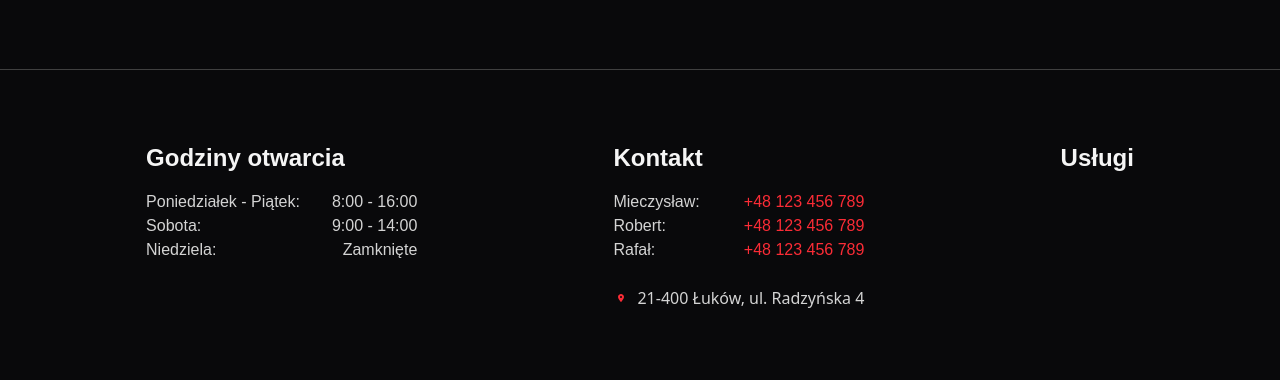
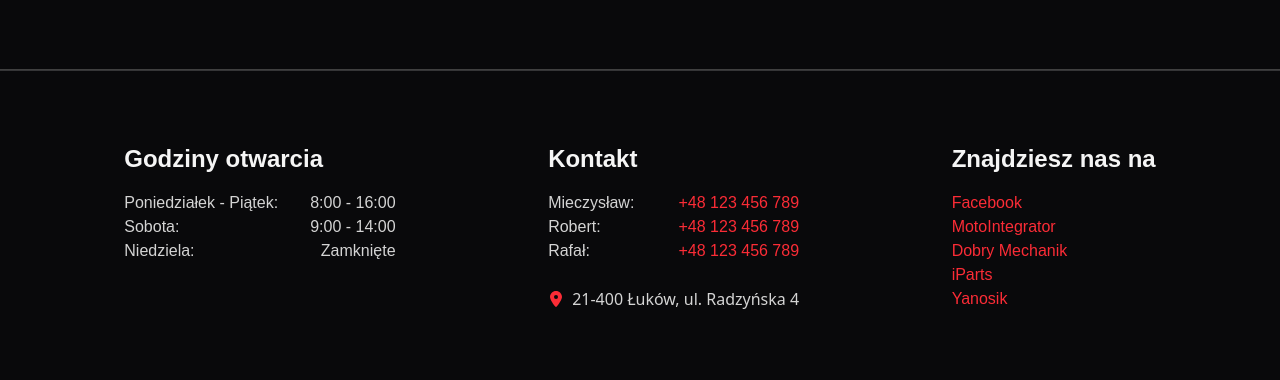
Before and after one commit to zelkyyyy/domanski-serwis, a Next.js app: page / in a window 1280 px wide. Shown: the part 3066-3446 px from the top of the page. Built offline with nearby package versions, Linux system fonts and the light colour scheme.

Commit message:
Added socials to footer

```diff
--- a/app/components/Footer.tsx
+++ b/app/components/Footer.tsx
@@ -2,8 +2,30 @@ import { FaLocationDot } from 'react-icons/fa6'
 // import { services } from '@/data/services'
 
 export default function Footer() {
+    const socialLinks = [
+        {
+            name: 'Facebook',
+            url: 'https://www.facebook.com/domanskilukow/?locale=pl_PL',
+        },
+        {
+            name: 'MotoIntegrator',
+            url: 'https://motointegrator.com/pl/pl/warsztat/lukow/mezl7g-auto-czesci-naprawa-domanscy'
+        },
+        {
+            name: 'Dobry Mechanik',
+            url: 'https://dobrymechanik.pl/mechanicy/lukow/auto-serwis-domanski.html'
+        },
+        {
+            name: 'iParts',
+            url: 'https://www.iparts.pl/warsztaty/domanscy,s,733.html?srsltid=AfmBOoqjCDivIfexjVfF6NhPTv1m4re4NyR5l-SqBG3uRje8EhvouzG9'
+        },
+        {
+            name: 'Yanosik',
+            url: 'https://warsztaty.yanosik.pl/warsztat/lukow/domanski-serwis/11019'
+        }
+    ]
     return (
-        <footer id="kontakt" className="bg-zinc-950 text-neutral-300 p-18 w-full flex flex-col md:flex-row justify-around items-top gap-12 ">
+        <footer id="kontakt" className="bg-zinc-950 text-neutral-300 p-18 w-full flex flex-col md:flex-row justify-around items-top gap-12 border-t border-neutral-200/20">
             <div>
                 <h3 className={`text-2xl font-bold mb-2 md:mb-4 text-neutral-100`}>Godziny otwarcia</h3>
                 <p className="flex justify-between"><span className="mr-8">Poniedziałek - Piątek:</span> 8:00 - 16:00</p>
@@ -15,15 +37,19 @@ export default function Footer() {
                 <p className="flex justify-between">Mieczysław: <a href="tel:+48123456789" className="text-red-500 hover:underline">+48 123 456 789</a></p>
                 <p className="flex justify-between">Robert: <a href="tel:+48123456789" className="text-red-500 hover:underline">+48 123 456 789</a></p>
                 <p className="flex justify-between">Rafał: <a href="tel:+48123456789" className="text-red-500 hover:underline">+48 123 456 789</a></p>
-                <a href="https://maps.app.goo.gl/BZLzjFTBMpkseLKw8" target="_blank" rel="noopener noreferrer" className={` text-neutral-300 font-sans  flex items-center gap-2 mt-6`}> <FaLocationDot className='text-red-500 p-1' />21-400 Łuków, ul.&nbsp;Radzyńska&nbsp;4</a>
+                <a href="https://maps.app.goo.gl/BZLzjFTBMpkseLKw8" target="_blank" rel="noopener noreferrer" className={` text-neutral-300 font-sans  flex items-center gap-2 mt-6`}> <FaLocationDot className='text-red-500' />21-400 Łuków, ul.&nbsp;Radzyńska&nbsp;4</a>
 
             </div>
             <div>
-                <h3 className={`text-2xl font-bold mb-2 md:mb-4 text-neutral-100`}>Usługi</h3>
+                <h3 className={`text-2xl font-bold mb-2 md:mb-4 text-neutral-100`}>Znajdziesz nas na</h3>
                 <ul className="list-disc list-inside ">
-                    {/* {services.map((service, index) => (
-                        <li key={index} className="mb-1">{service}</li>
-                    ))} */}
+                    {socialLinks.map((link, index) => (
+                        <li key={index} className="list-none marker:text-red-500">
+                            <a href={link.url} target="_blank" rel="noopener noreferrer" className="text-red-500 hover:underline">
+                                {link.name}
+                            </a>
+                        </li>
+                    ))}
                 </ul>
             </div>
         </footer>
```
